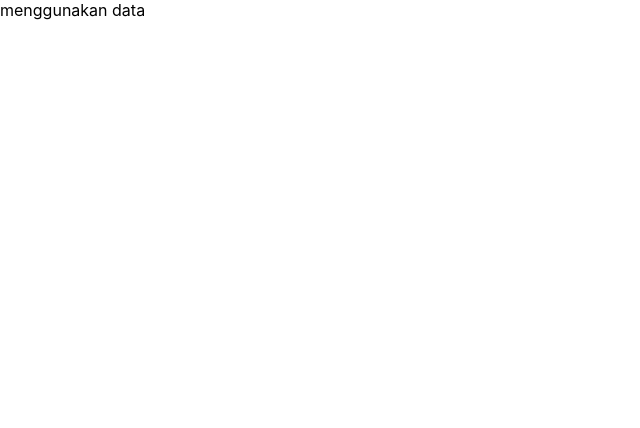
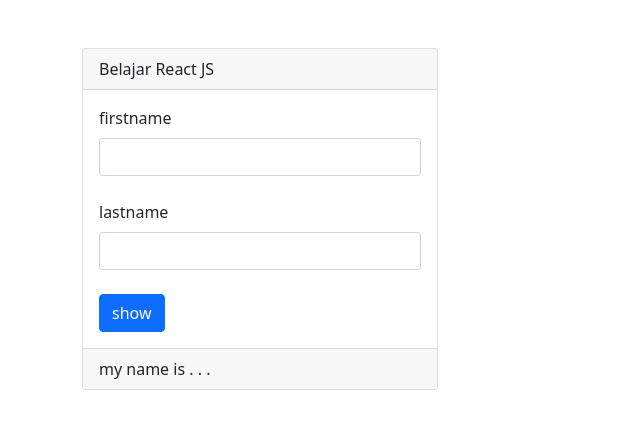
Before and after one commit to andyjonathan123/reactjs, a React (Create React App) app: page / in a window 1280 px wide. Shown: the top 428 px of the page, without its empty margins (0-640 px from the left). Built offline with nearby package versions, Linux system fonts and the light colour scheme; no server answers.

Commit message:
form handling

```diff
--- a/package.json
+++ b/package.json
@@ -3,10 +3,13 @@
   "version": "0.1.0",
   "private": true,
   "dependencies": {
+    "@popperjs/core": "^2.11.2",
     "@testing-library/jest-dom": "^5.16.2",
     "@testing-library/react": "^12.1.3",
     "@testing-library/user-event": "^13.5.0",
     "axios": "^0.26.0",
+    "bootstrap": "^5.1.3",
+    "popper.js": "^1.16.1",
     "react": "^17.0.2",
     "react-dom": "^17.0.2",
     "react-scripts": "5.0.0",
--- a/src/App.css
+++ /dev/null
@@ -1,38 +0,0 @@
-.App {
-  text-align: center;
-}
-
-.App-logo {
-  height: 40vmin;
-  pointer-events: none;
-}
-
-@media (prefers-reduced-motion: no-preference) {
-  .App-logo {
-    animation: App-logo-spin infinite 20s linear;
-  }
-}
-
-.App-header {
-  background-color: #282c34;
-  min-height: 100vh;
-  display: flex;
-  flex-direction: column;
-  align-items: center;
-  justify-content: center;
-  font-size: calc(10px + 2vmin);
-  color: white;
-}
-
-.App-link {
-  color: #61dafb;
-}
-
-@keyframes App-logo-spin {
-  from {
-    transform: rotate(0deg);
-  }
-  to {
-    transform: rotate(360deg);
-  }
-}
--- a/src/App.js
+++ b/src/App.js
@@ -1,32 +1,67 @@
 import React, { Component } from "react";
-import axios from "axios";
+
 
 class App extends Component {
-  constructor () {
+  constructor() {
     super()
 
     this.state = {
-       user : []
+      firstname : '',
+      lastname  : '',
+      name      : ''
+
     }
   }
 
-  getUser = async () => {
-    let response = await axios.get('https://jsonplaceholder.typicode.com/users/1')
+  changeHandler = (e) =>{
     this.setState({
-      user : response.data
+      [e.target.name] : e.target.value
     })
   }
 
-  componentDidMount(){
-    this.getUser()
+  submitHandler = (e) => {
+    e.preventDefault()
+    this.setState({
+      name : `${this.state.firstname}  ${this.state.lastname}`
+    })
+
+    this.state.firstname = ''
+    this.state.lastname = ''
+
   }
 
+  render() {
 
-  render() {
+    const {name} = this.state
     return (
-      <div>
-       <div>menggunakan data {this.state.user.name}</div>
-      </div>
+      <div className="p-5">
+         <div className="container">
+           <div className="row">
+             <div className="col-md-4">
+               <div className="card">
+                 <div className="card-header">Belajar React JS</div>
+                 <div className="card-body">
+                   <form action="" onSubmit={this.submitHandler}>
+                     <div className="mb-4">
+                       <label htmlFor="firstname" className="form-label">firstname</label>
+                       <input type="text"name="firstname" id="" className="form-control" onChange={this.changeHandler} value={this.state.firstname}/>
+                     </div>
+
+                     <div className="mb-4">
+                       <label htmlFor="lastname" className="form-label">lastname</label>
+                       <input type="text"  name="lastname" id="" value={this.state.lastname} onChange={this.changeHandler} className="form-control" />
+                     </div>
+                     <button type="submit" className="btn btn-primary btn-block">show</button>
+                   </form>
+                 </div>
+                 <div className="card-footer">
+                    my name is {name ? name : '. . .'}
+                  </div>
+               </div>
+             </div>
+           </div>
+         </div>
+       </div>
     );
   }
 }
--- a/src/index.css
+++ /dev/null
@@ -1,13 +0,0 @@
-body {
-  margin: 0;
-  font-family: -apple-system, BlinkMacSystemFont, 'Segoe UI', 'Roboto', 'Oxygen',
-    'Ubuntu', 'Cantarell', 'Fira Sans', 'Droid Sans', 'Helvetica Neue',
-    sans-serif;
-  -webkit-font-smoothing: antialiased;
-  -moz-osx-font-smoothing: grayscale;
-}
-
-code {
-  font-family: source-code-pro, Menlo, Monaco, Consolas, 'Courier New',
-    monospace;
-}
--- a/src/index.js
+++ b/src/index.js
@@ -1,6 +1,9 @@
 import React from 'react';
 import ReactDOM from 'react-dom';
-import './index.css';
+
+import 'bootstrap'
+import 'bootstrap/dist/css/bootstrap.css'
+
 import App from './App';
 import reportWebVitals from './reportWebVitals';
 
```
Also changed, not shown: 1 other file (tests, documents, lock files or other folders).
